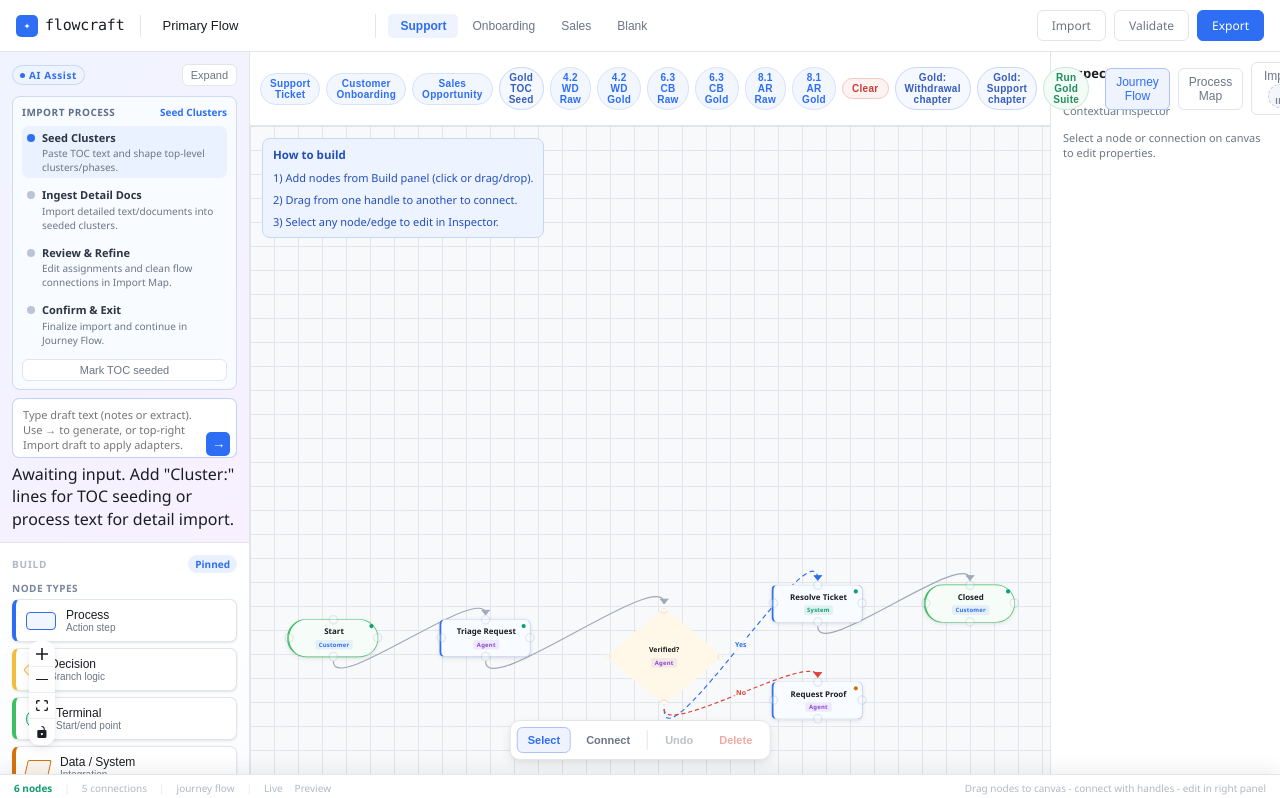
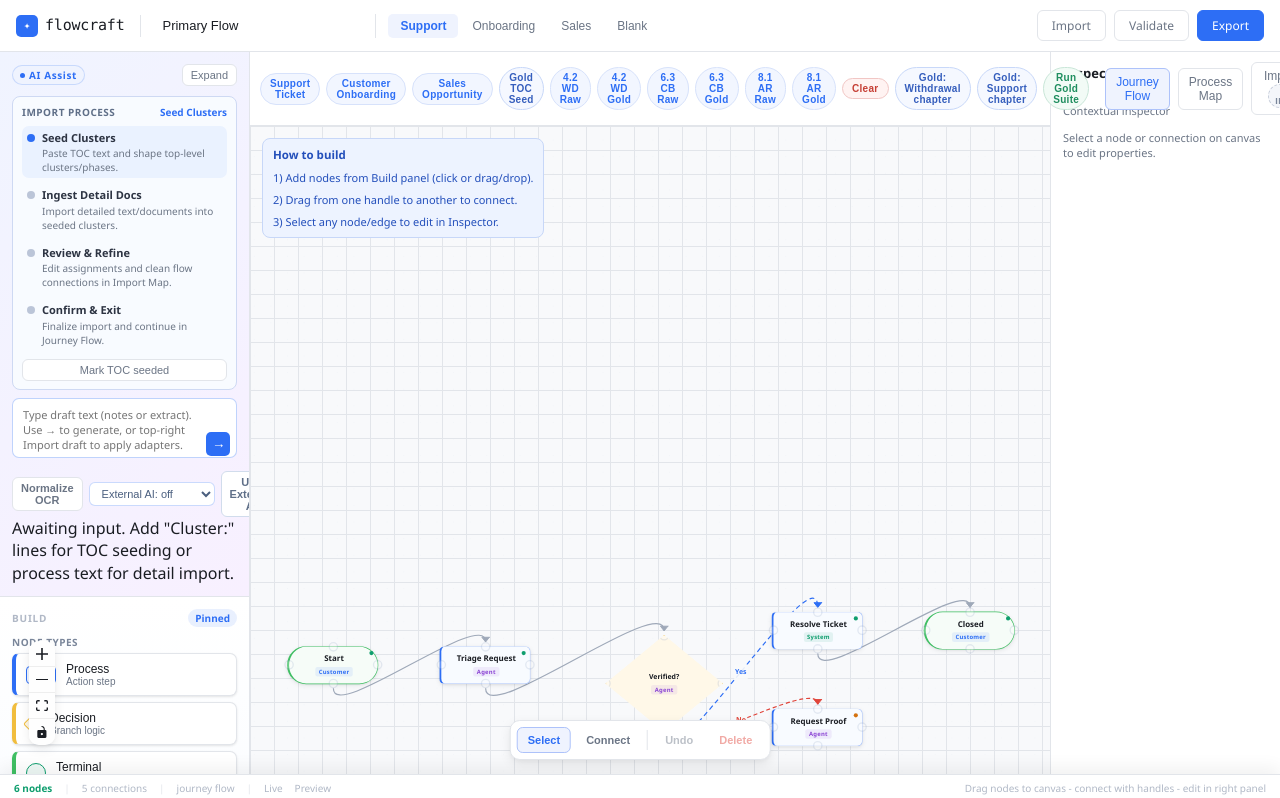
Before and after one commit to tigges/Workflow-designer, a React (Vite) app in the folder v1/: page / in a window 1280 px wide. Shown: the top 798 px of the page. Built offline with nearby package versions, Linux system fonts and the light colour scheme.

Commit message:
Add OCR normalize action and external AI assist scaffold
Co-authored-by: tigges <tigges@users.noreply.github.com>

```diff
--- a/v1/src/App.css
+++ b/v1/src/App.css
@@ -878,6 +878,77 @@
   position: relative;
 }
 
+.ai-prompt-actions {
+  display: flex;
+  align-items: center;
+  gap: 6px;
+  margin-top: 8px;
+}
+
+.ai-assist-tools {
+  display: flex;
+  align-items: center;
+  gap: 6px;
+  margin-top: 8px;
+}
+
+.ai-provider-select {
+  min-width: 126px;
+  border: 1px solid rgba(45, 110, 245, 0.25);
+  border-radius: 6px;
+  background: #fff;
+  color: #4b5f7f;
+  font-size: 11px;
+  padding: 4px 8px;
+}
+
+.ai-provider-select:disabled {
+  opacity: 0.6;
+}
+
+.ai-provider-go {
+  border: 1px solid #d1dcec;
+  border-radius: 6px;
+  background: #fff;
+  color: #5f6f88;
+  font-size: 11px;
+  font-weight: 600;
+  padding: 4px 8px;
+  cursor: pointer;
+}
+
+.ai-provider-go:hover:not(:disabled) {
+  border-color: #afc4ec;
+  color: #35598f;
+  background: #f5f8ff;
+}
+
+.ai-provider-go:disabled {
+  opacity: 0.5;
+  cursor: not-allowed;
+}
+
+.ai-normalize-btn {
+  border: 1px solid #c8d8f9;
+  border-radius: 6px;
+  background: #f5f8ff;
+  color: #355ebd;
+  font-size: 11px;
+  font-weight: 700;
+  padding: 4px 8px;
+  cursor: pointer;
+}
+
+.ai-normalize-btn:hover:not(:disabled) {
+  border-color: #9eb9f3;
+  background: #ebf2ff;
+}
+
+.ai-normalize-btn:disabled {
+  opacity: 0.5;
+  cursor: not-allowed;
+}
+
 .ai-prompt {
   width: 100%;
   background: #fff;
--- a/v1/src/App.tsx
+++ b/v1/src/App.tsx
@@ -305,6 +305,7 @@ type StructureCluster = 'projects' | 'artifacts' | 'versions' | null
 type DraftSourceType = 'text' | 'document'
 type ImportStage = 'toc_seed' | 'detail_ingest' | 'review' | 'confirmed'
 type DocMapFilter = 'all' | ImportDocumentBlockType
+type ExternalAssistProvider = 'none' | 'gemini' | 'copilot'
 
 const DOCMAP_FILTER_OPTIONS: Array<{ id: DocMapFilter; label: string }> = [
   { id: 'all', label: 'All' },
@@ -349,6 +350,7 @@ const UI_STORAGE_KEYS = {
   edgeMode: 'flowcraft.ui.edgeMode',
   sidebarVisible: 'flowcraft.ui.sidebarVisible',
   inspectorVisible: 'flowcraft.ui.inspectorVisible',
+  externalAssistProvider: 'flowcraft.ui.externalAssistProvider',
 } as const
 
 function readStoredBool(key: string, fallback: boolean): boolean {
@@ -361,6 +363,12 @@ function readStoredBool(key: string, fallback: boolean): boolean {
 function writeStoredBool(key: string, value: boolean) {
   if (typeof window === 'undefined') return
   window.localStorage.setItem(key, value ? '1' : '0')
+}
+
+function readStoredExternalAssistProvider(): ExternalAssistProvider {
+  if (typeof window === 'undefined') return 'none'
+  const raw = window.localStorage.getItem(UI_STORAGE_KEYS.externalAssistProvider)
+  return raw === 'gemini' || raw === 'copilot' ? raw : 'none'
 }
 
 function readStoredStructureCluster(): StructureCluster {
@@ -540,6 +548,41 @@ function parseDocumentMapHtml(input: string, sourceLabel: string): ImportDocumen
     blocks,
     createdAt: new Date().toISOString(),
   }
+}
+
+function normalizeOcrText(input: string): string {
+  if (!input.trim()) return ''
+  const merged = input
+    .replace(/\r\n/g, '\n')
+    .replace(/([a-z0-9]),\n([a-z0-9])/gi, '$1, $2')
+    .replace(/([a-z0-9])-\n([a-z0-9])/gi, '$1$2')
+    .replace(/\n{3,}/g, '\n\n')
+  const lines = merged
+    .split('\n')
+    .map((line) => line.replace(/\s+/g, ' ').trim())
+    .filter((line, idx, arr) => {
+      if (!line) return idx > 0 && arr[idx - 1] !== ''
+      return true
+    })
+
+  const stitched: string[] = []
+  for (const line of lines) {
+    if (!stitched.length) {
+      stitched.push(line)
+      continue
+    }
+    const prev = stitched[stitched.length - 1]
+    const isHeading = /^[0-9]+(\.[0-9]+)*\s+/.test(line) || /^[A-Z][A-Z\s&/-]{6,}$/.test(line)
+    const startsBullet = /^([•\-*]|[0-9]+\.)\s+/.test(line)
+    const prevEndsSentence = /[.:;!?"]$/.test(prev)
+    if (!isHeading && !startsBullet && !prevEndsSentence) {
+      stitched[stitched.length - 1] = `${prev} ${line}`.replace(/\s+/g, ' ').trim()
+    } else {
+      stitched.push(line)
+    }
+  }
+
+  return stitched.join('\n').trim()
 }
 
 function normalizeDocMapText(raw: string): string {
@@ -740,6 +783,10 @@ export default function App() {
   const [edgeMode, setEdgeMode] = useState<EdgeMode>(() => readStoredEdgeMode())
   const [canvasTool, setCanvasTool] = useState<CanvasTool>('select')
   const [draftSourceType, setDraftSourceType] = useState<DraftSourceType>('text')
+  const [externalAssistProvider, setExternalAssistProvider] = useState<ExternalAssistProvider>(
+    () => readStoredExternalAssistProvider(),
+  )
+  const [externalAssistBusy, setExternalAssistBusy] = useState(false)
   const [docMapTargetKind, setDocMapTargetKind] = useState<ImportDocumentMapKind>('importedMap')
   const [docMapContentFilter, setDocMapContentFilter] = useState<DocMapFilter>('all')
   const [docMapImportedFilter, setDocMapImportedFilter] = useState<DocMapFilter>('all')
@@ -859,6 +906,11 @@ export default function App() {
   }, [inspectorVisible])
 
   useEffect(() => {
+    if (typeof window === 'undefined') return
+    window.localStorage.setItem(UI_STORAGE_KEYS.externalAssistProvider, externalAssistProvider)
+  }, [externalAssistProvider])
+
+  useEffect(() => {
     if (!sidebarVisible && aiAssistExpanded) setAiAssistExpanded(false)
   }, [sidebarVisible, aiAssistExpanded])
 
@@ -1278,6 +1330,16 @@ export default function App() {
     setHeaderNotice(result.message)
   }
 
+  function handleNormalizeOcrText() {
+    const normalized = normalizeOcrText(aiPrompt)
+    if (!normalized) {
+      setHeaderNotice('Nothing to normalize. Paste OCR text first.')
+      return
+    }
+    setAiPrompt(normalized)
+    setHeaderNotice('OCR text normalized. Review and import.')
+  }
+
   function handleClearTemplate() {
     const result = clearCurrentVersion()
     if (!result.ok) {
@@ -1326,7 +1388,7 @@ export default function App() {
     if (template.mode === 'text') {
       const result = importFromText(template.payload)
       if (result.ok && (importStage === 'toc_seed' || importStage === 'confirmed')) {
-        setImportStage(template.id === 'gold-toc-seed' ? 'detail_ingest' : 'detail_ingest')
+        setImportStage('detail_ingest')
       }
       setHeaderNotice(result.ok ? `${template.label} loaded. ${result.message}` : result.message)
       return
@@ -1560,6 +1622,36 @@ export default function App() {
       }
     }
     setHeaderNotice(result.message)
+  }
+
+  async function handleExternalAssistGenerate() {
+    if (!aiPrompt.trim()) {
+      setHeaderNotice('Paste text first, then run external assist.')
+      return
+    }
+    if (externalAssistProvider === 'none') {
+      setHeaderNotice('Select Gemini or Copilot external assist first.')
+      return
+    }
+    setExternalAssistBusy(true)
+    try {
+      // Safe scaffold: normalize first, then route via existing AI assist path.
+      // Hook real provider calls here (backend proxy) when API integration is enabled.
+      const normalized = normalizeOcrText(aiPrompt)
+      if (normalized) setAiPrompt(normalized)
+      const result = importFromAiAssist(normalized || aiPrompt)
+      if (result.ok) {
+        setTab('import_map')
+        if (importStage === 'toc_seed' || importStage === 'confirmed') {
+          setImportStage('detail_ingest')
+        }
+      }
+      setHeaderNotice(
+        `${externalAssistProvider === 'gemini' ? 'Gemini' : 'Copilot'} scaffold run complete. ${result.message} (Direct API call not yet wired.)`,
+      )
+    } finally {
+      setExternalAssistBusy(false)
+    }
   }
 
   function handleImportStageAction() {
@@ -1934,6 +2026,37 @@ export default function App() {
                 }}
               >
                 →
+              </button>
+            </div>
+            <div className="ai-assist-tools">
+              <button
+                type="button"
+                className="tiny-btn ai-normalize-btn"
+                onClick={handleNormalizeOcrText}
+                disabled={!FEATURE_AVAILABILITY.aiAssist}
+                title="Clean OCR line breaks, hyphenation, and spacing"
+              >
+                Normalize OCR
+              </button>
+              <select
+                className="menu-inline-select ai-provider-select"
+                value={externalAssistProvider}
+                onChange={(event) => setExternalAssistProvider(event.target.value as ExternalAssistProvider)}
+                disabled={!FEATURE_AVAILABILITY.aiAssist || externalAssistBusy}
+                title="External provider scaffold"
+              >
+                <option value="none">External AI: off</option>
+                <option value="gemini">External AI: Gemini</option>
+                <option value="copilot">External AI: Copilot (manual)</option>
+              </select>
+              <button
+                type="button"
+                className="ai-provider-go"
+                onClick={handleExternalAssistGenerate}
+                disabled={!FEATURE_AVAILABILITY.aiAssist || externalAssistBusy}
+                title="Run external assist scaffold"
+              >
+                {externalAssistBusy ? 'Running…' : 'Use External AI'}
               </button>
             </div>
             <div className="ai-import-hint">{aiImportHint}</div>
```
